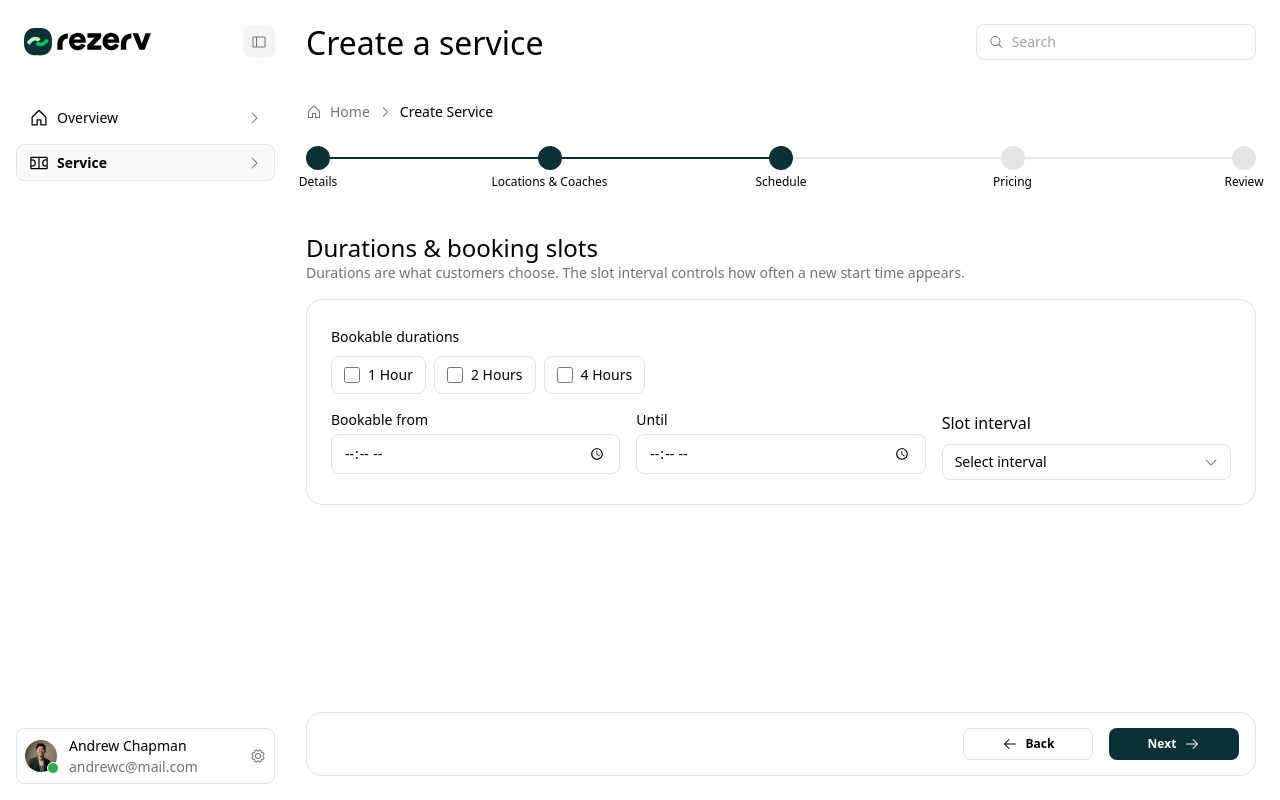
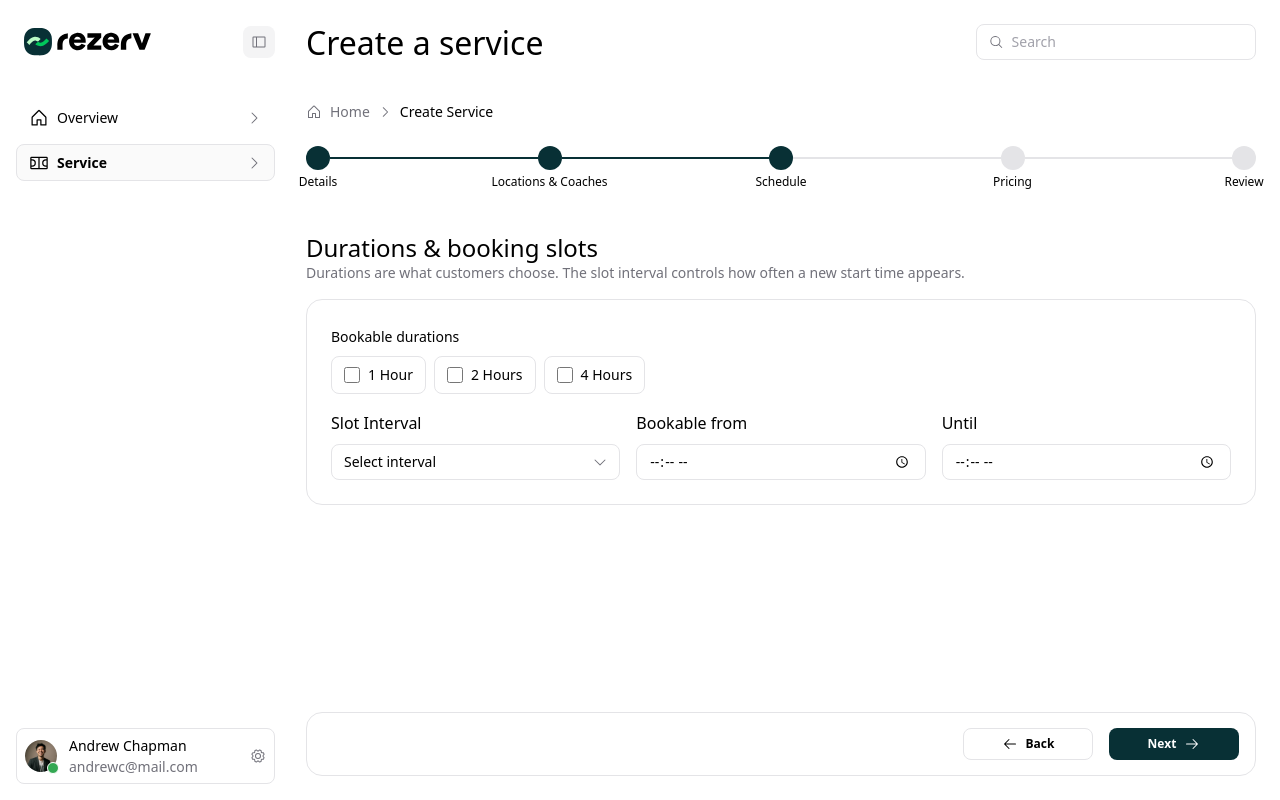
Before and after one commit to luthfierlmbang/takehome-test-rezerv, a React (Vite) app: page /step-4 in a window 1280 px wide. Built offline with nearby package versions, Linux system fonts and the light colour scheme.

Commit message:
Order the schedule row Slot Interval, Bookable from, Until
The Figma frame renders these three fields with Slot Interval first; the node
tree's child x-coordinates listed them the other way round, which is what I had
built from. Re-rendering the frame settled it. Label is "Slot Interval" too.

```diff
--- a/src/screens/Step4.tsx
+++ b/src/screens/Step4.tsx
@@ -80,9 +80,17 @@ export default function Step4() {
               ))}
             </div>
           </div>
+          {/* Figma orders these Slot Interval → Bookable from → Until. */}
           <div className="grid grid-cols-3 gap-4">
-            <div className="flex flex-col gap-1">
-              <label htmlFor="bookable-from" className="text-sm font-medium text-black">
+            <Select
+              label="Slot Interval"
+              value={data.slotInterval}
+              onChange={(v) => updateField('slotInterval', v)}
+              options={INTERVALS}
+              placeholder="Select interval"
+            />
+            <div className="flex flex-col gap-2">
+              <label htmlFor="bookable-from" className="text-base leading-[26px] text-black">
                 Bookable from
               </label>
               <input
@@ -90,11 +98,11 @@ export default function Step4() {
                 type="time"
                 value={data.bookableFrom}
                 onChange={(e) => updateField('bookableFrom', e.target.value)}
-                className="rounded-lg border border-brand-border px-3 py-2 text-sm focus:outline-none focus:ring-2 focus:ring-brand-primary/40"
+                className="h-9 rounded-lg border border-brand-border px-3 text-sm text-black outline-none focus:ring-2 focus:ring-brand-primary/40"
               />
             </div>
-            <div className="flex flex-col gap-1">
-              <label htmlFor="bookable-until" className="text-sm font-medium text-black">
+            <div className="flex flex-col gap-2">
+              <label htmlFor="bookable-until" className="text-base leading-[26px] text-black">
                 Until
               </label>
               <input
@@ -102,16 +110,9 @@ export default function Step4() {
                 type="time"
                 value={data.bookableUntil}
                 onChange={(e) => updateField('bookableUntil', e.target.value)}
-                className="rounded-lg border border-brand-border px-3 py-2 text-sm focus:outline-none focus:ring-2 focus:ring-brand-primary/40"
+                className="h-9 rounded-lg border border-brand-border px-3 text-sm text-black outline-none focus:ring-2 focus:ring-brand-primary/40"
               />
             </div>
-            <Select
-              label="Slot interval"
-              value={data.slotInterval}
-              onChange={(v) => updateField('slotInterval', v)}
-              options={INTERVALS}
-              placeholder="Select interval"
-            />
           </div>
           {startTimes.length > 0 && (
             <div>
```
Also changed, not shown: 1 other file (tests, documents, lock files or other folders).
